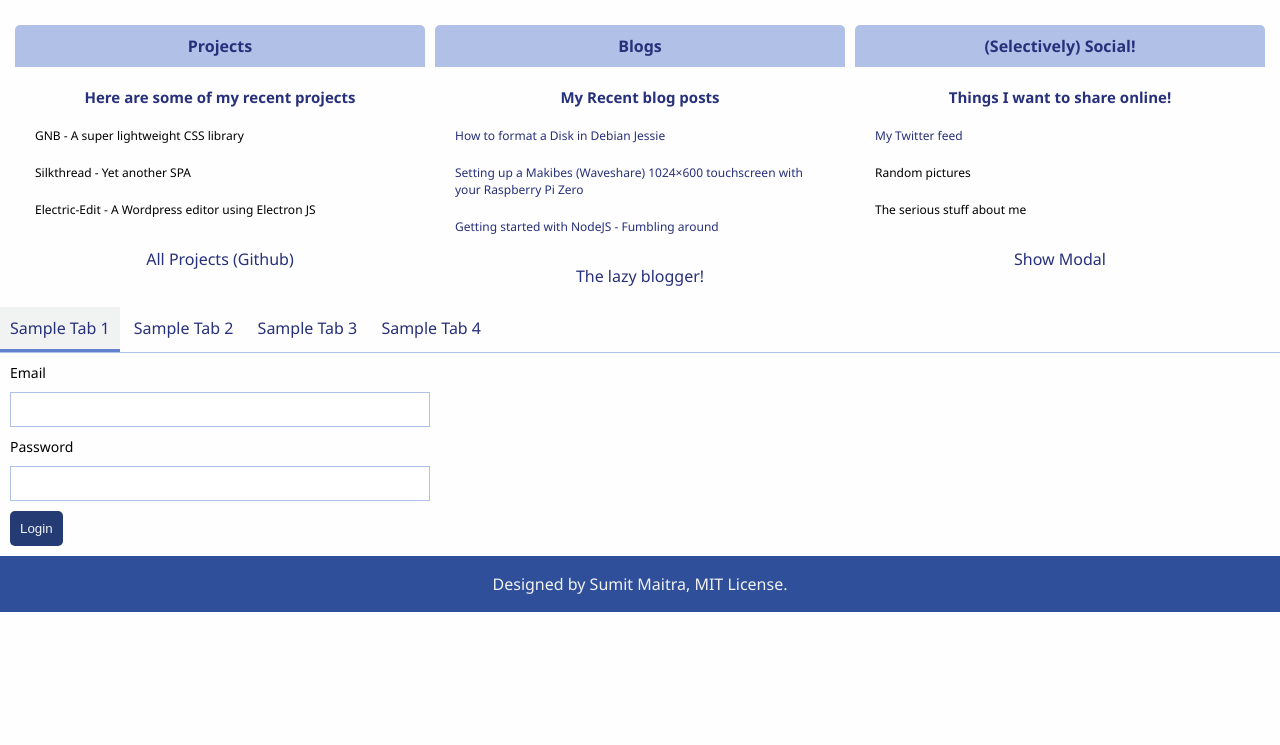
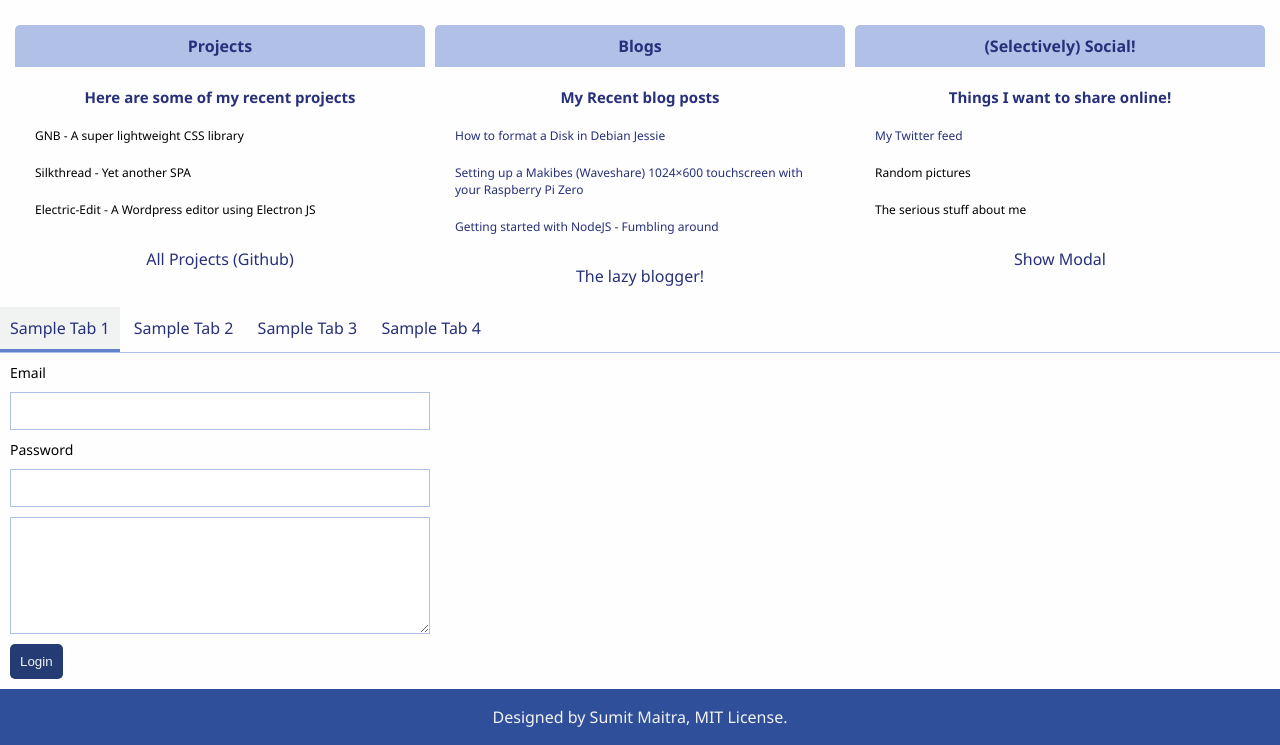
Before and after one commit to sumitkm/gnb, a website: page demo/index.html in a window 1280 px wide. Shown: the part 436-1181 px from the top of the page. Before the commit the page ends 1048 px from the top, so only its background shows below. Drawn offline with Linux system fonts and the light colour scheme.

Commit message:
Fixed textarea padding and font

```diff
--- a/demo/index.html
+++ b/demo/index.html
@@ -149,6 +149,7 @@
                     <input class="input-text" name="username" type="text" />
                     <label class="input-label">Password</label>
                     <input class="input-text" name="password" type="password">
+                    <textarea class="input-text" rows="5"></textarea>
                     <input class="btn-primary" type="submit" value="Login" />
                 </div>
             </div>
--- a/src/input.less
+++ b/src/input.less
@@ -1,15 +1,15 @@
 @import "variables.less";
 
-.input-text{
+.input-text {
     border-width: 1px;
     border-style: solid;
     border-color: lighten(@primary-background-color, 50%);
     font-size: @fontsize-base;
     min-height: @fontsize-base * 2.5;
-    padding: 0 @element-padding;
+    padding: @element-padding;
 }
 
-.form{
+.form {
     .input-label{
         width: 100%;
         display: block;
@@ -23,3 +23,7 @@
         margin-bottom: @element-padding;
     }
 }
+
+textarea{
+    font-family: inherit;
+}
```
Also changed, not shown: README.md, dist/gnb.css.
